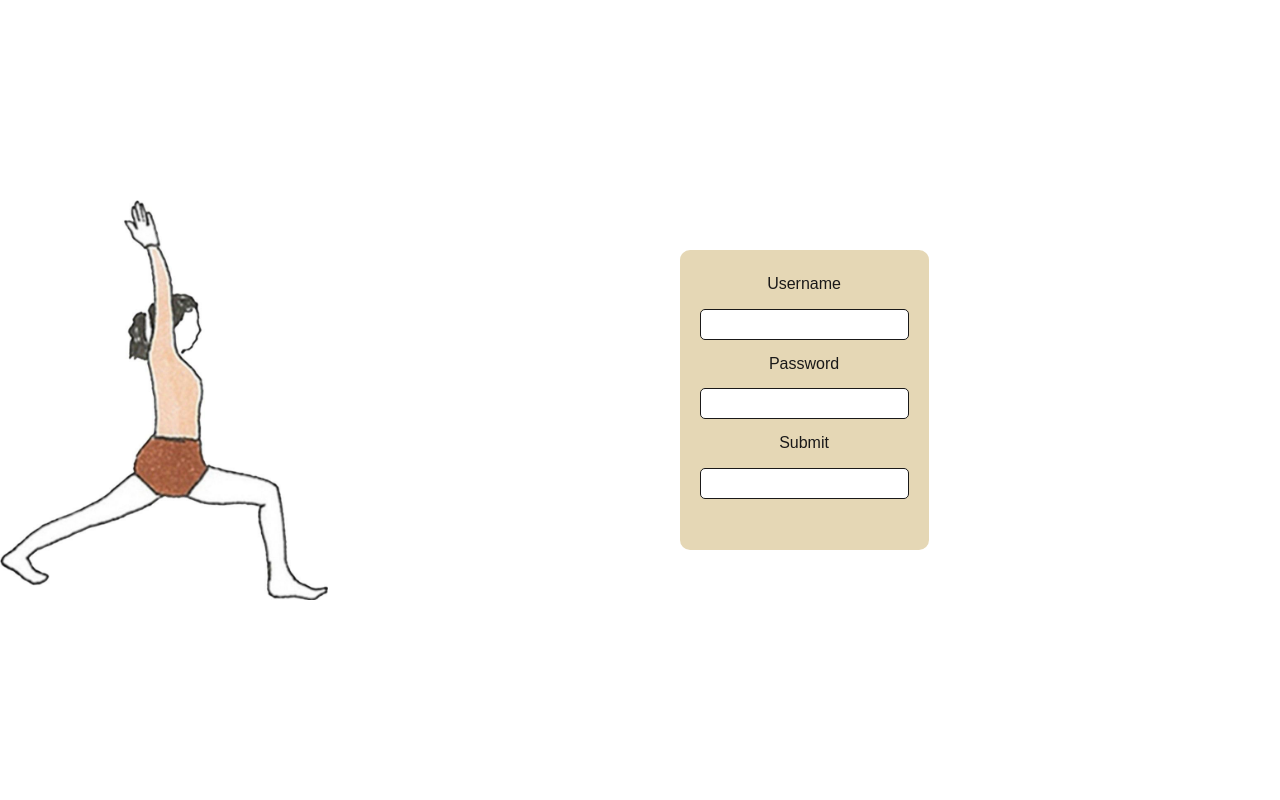
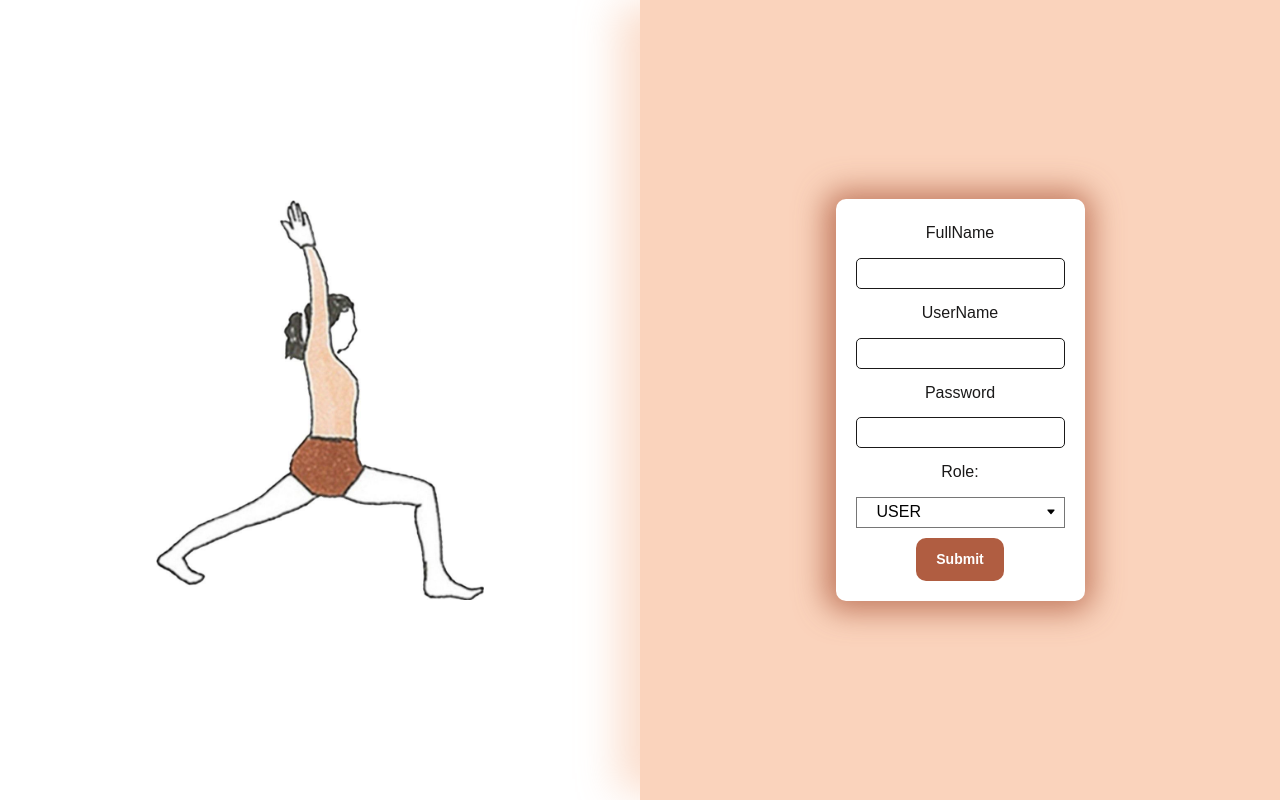
Before and after one commit to iigastudio/Virabhadrasana-Frontend, a React (Vite) app: page / in a window 1280 px wide. Built offline with nearby package versions, Linux system fonts and the light colour scheme.

Commit message:
LinkBackEnd

```diff
--- a/package.json
+++ b/package.json
@@ -10,6 +10,7 @@
     "preview": "vite preview"
   },
   "dependencies": {
+    "axios": "^1.4.0",
     "react": "^18.2.0",
     "react-dom": "^18.2.0"
   },
--- a/src/index.css
+++ b/src/index.css
@@ -1,6 +1,6 @@
   :root {
-    --clr-primary: #143aa2;
-    --clr-secondary: #3e8de3;
+    --clr-primary: #fad3bc;
+    --clr-secondary: rgb(176,93,65);
     --clr-dark: #02081d;
     --clr-white: #fff;
 
@@ -216,9 +216,16 @@
     font-size: var(--fs-small);
     font-weight: 700;
   }
+
   .button-primary {
     background-color: var(--clr-primary);
   }
+  .button-primary:hover {
+    cursor: pointer;
+   }
+   .button-secondary:hover {
+    cursor: pointer;
+   }
 
   .button-secondary {
     background-color: var(--clr-secondary);
--- a/src/screens/auth/Signup.jsx
+++ b/src/screens/auth/Signup.jsx
@@ -1,22 +1,63 @@
 import React from "react";
 import warrior1 from "../../assets/warrior1.jpg";
 import "./styles.css";
+import { useState } from "react";
+import axios from "axios";
 function Signup() {
+  const [userName, setUserName] = useState("");
+  const [fullName, setFullName] = useState("");
+  const [password, setPassword] = useState("");
+  const [role, setRole] = useState("USER");
+
+  function onSubmit() {
+    axios.post("http://localhost:8090/register",{
+      username: userName,
+      fullName,
+      password: password,
+      userRole: role,
+    }).then((result)=>alert("User added succesffully")).catch((err)=>alert("something wrong happend"))
+
+
+  }
   return (
     <div className="authContainer">
+      <div className="halfSide">
+        <img style={{ height: "50%" }} src={warrior1}></img>
+      </div>
+      <div className="halfSide rightSide">
+        <div className="authBox">
+          <p className="inputLabel">FullName</p>
+          <input
+            onChange={(e) => setFullName(e.target.value)}
+            className="inputStyle"
+          />
+          <p className="inputLabel">UserName</p>
+          <input
+            onChange={(e) => setUserName(e.target.value)}
+            className="inputStyle"
+          />
+          <p className="inputLabel">Password</p>
+          <input
+            onChange={(e) => setPassword(e.target.value)}
+            className="inputStyle"
+          />
+          <label className="inputLabel" for="cars">
+            Role:
+          </label>
 
-      <div className="halfSide">
-        <img style={{height:"50%"}} src={warrior1} ></img>
-        <div className="halfSide">
-  <div className="authBox">
-    <p className="inputLabel">Username</p>
-    <input className="inputStyle" />
-    <p className="inputLabel">Password</p>
-    <input className="inputStyle" />
-    <p className="inputLabel">Submit</p>
-    <input className="inputStyle" />
-  </div>
-</div>
+          <select
+            onChange={(e) => setRole(e.target.value)}
+            name="role"
+            id="roles"
+          >
+                <option value="USER">USER</option>
+            <option value="ADMIN">Admin</option>
+
+          </select>
+          <p onClick={()=>onSubmit()} style={{ alignSelf: "center" }} className="button-secondary">
+            Submit
+          </p>
+        </div>
       </div>
     </div>
   );
--- a/src/screens/auth/styles.css
+++ b/src/screens/auth/styles.css
@@ -12,14 +12,22 @@
     background-color: white;
 
 }
-
+.rightSide{
+    box-shadow: -29px -1px 38px -7px rgba(250,211,188,0.75);
+    -webkit-box-shadow: -29px -1px 38px -7px rgba(250,211,188,0.75);
+    -moz-box-shadow: -29px -1px 38px -7px rgba(250,211,188,0.75);
+    background-color: #fad3bc;
+}
 .authBox{
-    height: 300px;
-    background-color:#e5d7b5 ;
+  min-height: 300px;
+    background-color:#fff;
     padding: 20px;
     border-radius: 10px;
     display: flex;
     flex-direction: column;
+    box-shadow: -2px 1px 30px 9px rgba(176,93,65,0.75);
+    -webkit-box-shadow: -2px 1px 30px 9px rgba(176,93,65,0.75);
+    -moz-box-shadow: -2px 1px 30px 9px rgba(176,93,65,0.75);
     gap: 10px;
 
 }
```
Also changed, not shown: 1 other file (tests, documents, lock files or other folders).
